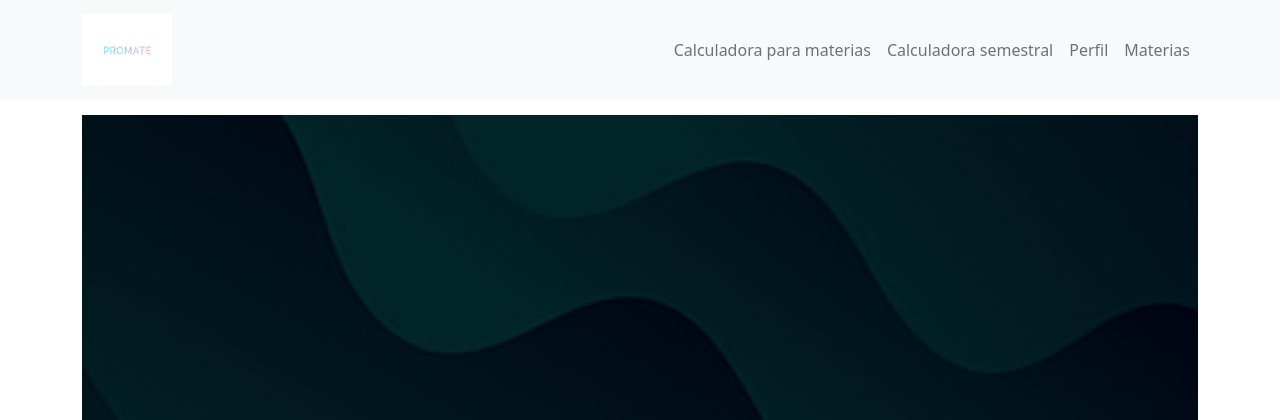
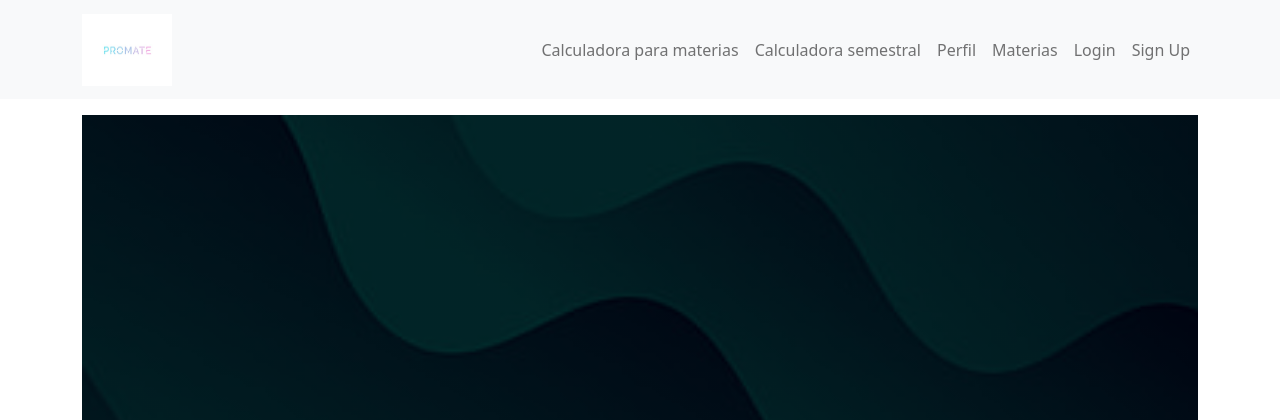
Before and after one commit to gotaluism/Promate, a Django app: page / in a window 1280 px wide. Shown: the top 420 px of the page. Run offline with Django 4.2, Linux system fonts and the light colour scheme.

Commit message:
visualizaciónLogin&UsuarioIngresado

```diff
--- a/app/templates/home.html
+++ b/app/templates/home.html
@@ -20,7 +20,12 @@
         <div class="container text-center">
             <h1>Bienvenido a PROMATE</h1>
             <h2></h2>
+            {% if user.is_authenticated %}
+
+            {% else %}
                 <a href="registro" class="btn_get_started">Iniciar</a>
+            {% endif %}
+
         </div>
 
     </section>
--- a/app/views.py
+++ b/app/views.py
@@ -5,6 +5,7 @@ from .forms import UserRegisterForm
 from django.contrib import messages
 from django.contrib.auth.models import User
 from django.contrib.auth.decorators import login_required
+from django.contrib.auth import login, logout
 
 # Create your views here.
 
@@ -34,7 +35,8 @@ def register(request):
             form.save()
             username = form.cleaned_data['username']
             messages.success(request, f'Usuario {username} creado')
-            return redirect('/')
+            return redirect('/login')
+
     else:
         form = UserRegisterForm()
     context = {'form': form}
@@ -43,3 +45,7 @@ def register(request):
 
 def login(request):
     return render(request, 'login.html')
+
+def logoutaccount(request):
+    logout(request)
+    return redirect('home')
--- a/promate/templates/base.html
+++ b/promate/templates/base.html
@@ -45,7 +45,14 @@
         <a class="nav-link" href="{% url 'calculadora2'%}">Calculadora semestral </a>
         <a class="nav-link" href="{% url 'captura'%}">Perfil</a>
         <a class="nav-link" href="{% url 'captura'%}">Materias</a>
+        {% if user.is_authenticated %}
+        <a class="nav-link" href="{% url 'logoutaccount' %}">Logout ({{ user.username }})</a>
+        {% else %}
+        <a class="nav-link" href="{% url 'login'%}">Login</a>
+        <a class="nav-link" href="{% url 'register'%}">Sign Up</a>
+        {% endif %}
     </div>
+    {% comment %} iniciar seccion crear cuenta {% endcomment %}
 </div>
 </div>
 </nav>
--- a/promate/urls.py
+++ b/promate/urls.py
@@ -16,4 +16,5 @@ urlpatterns = [
     path('prueba/', appViews.prueba, name='prueba'),
     path('login/', LoginView.as_view(template_name='login.html'), name='login'),
     path('registro/', appViews.register, name='register'),
+    path('logout/', appViews.logoutaccount, name='logoutaccount')
 ]
```
Also changed, not shown: Universidad.db.
